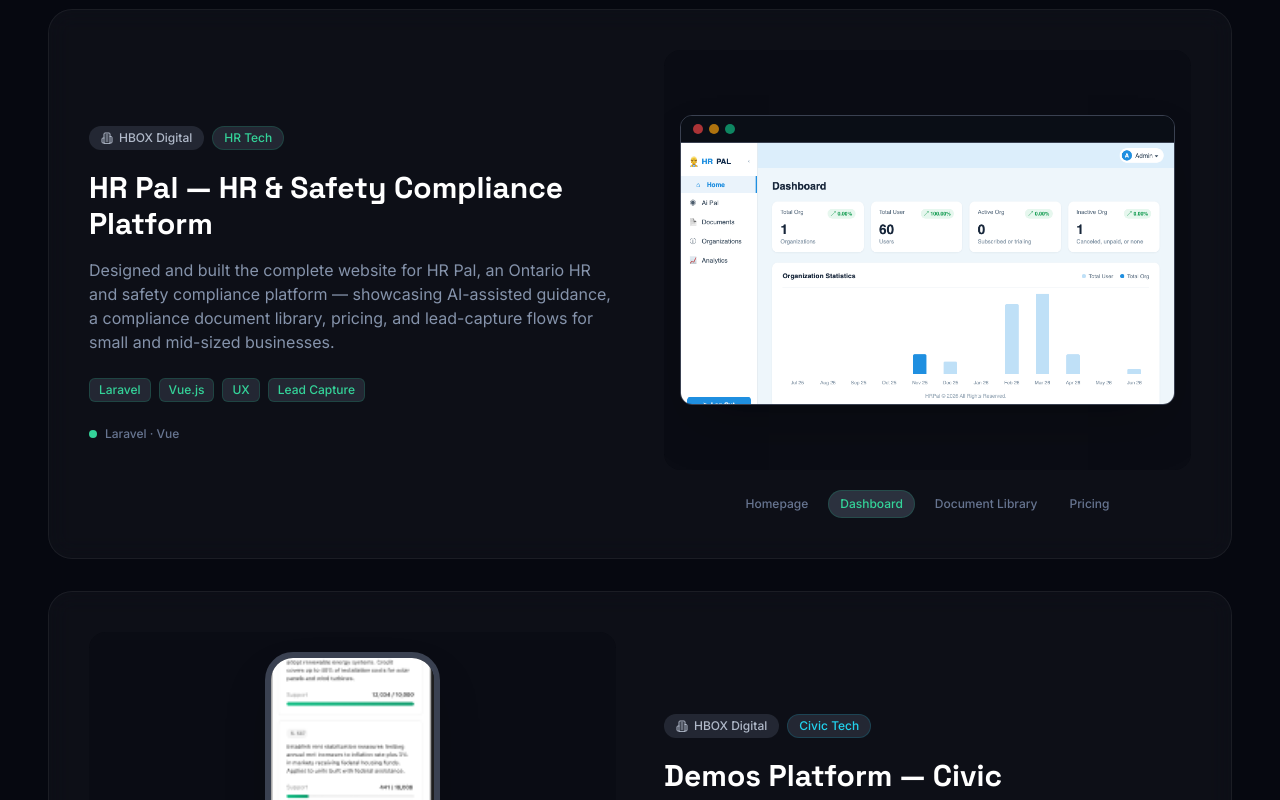
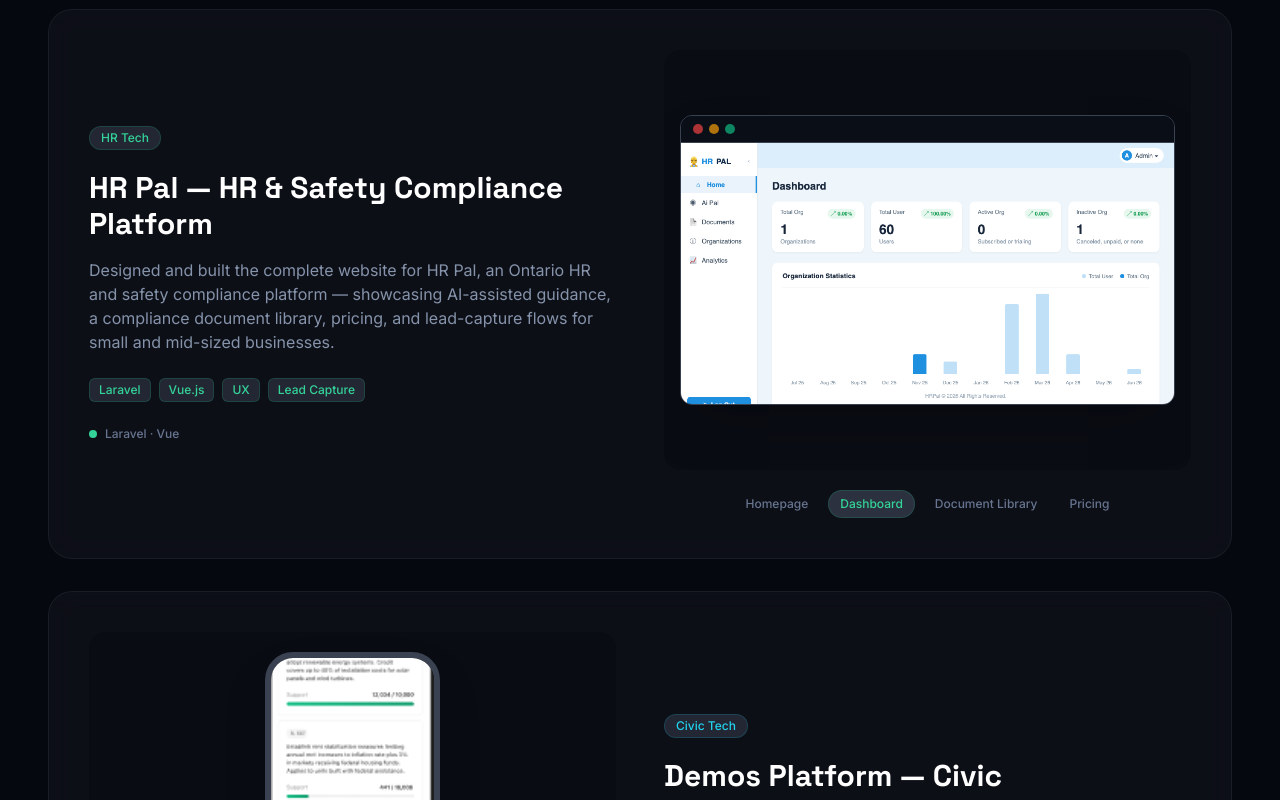
Before and after one commit to Zahoor58/zahoor-portfolio, a React (Vite) app: page / in a window 1280 px wide. Shown: the part 5000-5800 px from the top of the page. Built offline with nearby package versions, Linux system fonts and the light colour scheme.

Commit message:
Remove company tags from project showcases
Drop the company badge from each project card and the now-unused
company field from project data; company names remain in Experience.

Co-Authored-By: Claude Sonnet 5 <noreply@anthropic.com>

```diff
--- a/src/components/Projects.tsx
+++ b/src/components/Projects.tsx
@@ -1,5 +1,4 @@
 import { useEffect, useMemo, useState } from 'react';
-import { Lock, Building2 } from 'lucide-react';
 import { projects, projectFilters, type Project, type ProjectImage } from '../data';
 
 const accentMap: Record<string, { ring: string; text: string; bg: string; dot: string }> = {
@@ -107,15 +106,10 @@ function ProjectCarousel({
 
 function ProjectShowcase({ project, index }: { project: Project; index: number }) {
   const a = accentMap[project.accent] ?? accentMap.accent;
-  const isPrivate = project.company.toLowerCase().includes('client');
 
   const info = (
     <div className="flex flex-col justify-center">
       <div className="flex flex-wrap items-center gap-2">
-        <span className="inline-flex items-center gap-1.5 rounded-full bg-ink-800/50 px-3 py-1 text-xs font-medium text-ink-300">
-          {isPrivate ? <Lock className="h-3 w-3" /> : <Building2 className="h-3 w-3" />}
-          {project.company}
-        </span>
         <span className={`rounded-full bg-ink-800/50 px-3 py-1 text-xs font-medium ${a.text} ring-1 ring-inset ${a.ring}`}>
           {project.category}
         </span>
--- a/src/data.ts
+++ b/src/data.ts
@@ -107,7 +107,6 @@ export type Project = {
   name: string;
   tagline: string;
   description: string;
-  company: string;
   category: string;
   stack: string[];
   tags: string[];
@@ -125,7 +124,6 @@ export const projects: Project[] = [
     tagline: 'HR & Safety Compliance',
     description:
       'Designed and built the complete website for HR Pal, an Ontario HR and safety compliance platform — showcasing AI-assisted guidance, a compliance document library, pricing, and lead-capture flows for small and mid-sized businesses.',
-    company: 'HBOX Digital',
     category: 'HR Tech',
     stack: ['Laravel', 'Vue'],
     tags: ['Laravel', 'Vue.js', 'UX', 'Lead Capture'],
@@ -143,7 +141,6 @@ export const projects: Project[] = [
     tagline: 'Civic Engagement',
     description:
       'Engineered Laravel backend services for a civic-engagement platform that helps users read plain-language bill summaries, vote on active legislation, track representatives, and follow proposals — powered by a unified API layer integrating Congress.gov and OpenStates.',
-    company: 'HBOX Digital',
     category: 'Civic Tech',
     stack: ['Laravel', 'Congress API', 'OpenStates API'],
     tags: ['Laravel', 'Congress API', 'OpenStates API', 'Civic Tech'],
@@ -162,7 +159,6 @@ export const projects: Project[] = [
     tagline: 'Local News Platform',
     description:
       'A full-stack local news platform with a Laravel backend and a React Native mobile app. Users get real-time local news filtered by county and category, with breaking news alerts and subscriptions — backed by an admin dashboard for managing posts, categories, counties, and user submissions.',
-    company: 'HBOX Digital',
     category: 'Local News',
     stack: ['Laravel', 'React Native'],
     tags: ['React Native', 'Laravel', 'PHP', 'Local News', 'Mobile App'],
@@ -181,7 +177,6 @@ export const projects: Project[] = [
     tagline: 'Travel Companion',
     description:
       'A full-stack travel companion app built with React Native and a Laravel backend. Users can discover destinations, create and manage trips, track shared budgets, and explore curated places — backed by an operations console for managing users, imports, locations, trips, and support.',
-    company: 'HBOX Digital',
     category: 'Travel',
     stack: ['React Native', 'Laravel'],
     tags: ['React Native', 'Laravel', 'PHP', 'Travel App'],
@@ -199,7 +194,6 @@ export const projects: Project[] = [
     tagline: 'Telehealth & Analytics',
     description:
       'Built the marketing site and a custom admin analytics dashboard for a telehealth wellness provider — tracking patients, partners, revenue split, and commissions across consult fees and medication sales in real time.',
-    company: 'HBOX Digital',
     category: 'Telehealth',
     stack: ['WordPress', 'PHP'],
     tags: ['WordPress', 'PHP', 'Telehealth', 'Analytics'],
@@ -217,7 +211,6 @@ export const projects: Project[] = [
     tagline: 'Website Monitoring SaaS',
     description:
       'Built a website-monitoring SaaS platform from scratch with Laravel, PHP, and Bootstrap — scanning sites across 74+ technical and quality factors (SEO, HTTPS, uptime, Core Web Vitals) and alerting businesses before errors cost them customers. Automated background scans with cron jobs and queues.',
-    company: 'Mixvoip (Remote, Germany)',
     category: 'Website Monitoring SaaS',
     stack: ['Laravel', 'PHP', 'MySQL', 'Bootstrap'],
     tags: ['PHP', 'Laravel', 'MySQL', 'Bootstrap'],
@@ -235,7 +228,6 @@ export const projects: Project[] = [
     tagline: 'Energy Tech',
     description:
       'Enhanced and maintained software infrastructure for Utilidata\'s Karman AI power-orchestration platform, improving performance for large-scale energy management systems in an agile, cross-functional team.',
-    company: 'Techleadz',
     category: 'Energy Tech',
     stack: ['Django', 'AWS', 'PostgreSQL'],
     tags: ['Django', 'AWS', 'PostgreSQL'],
@@ -252,7 +244,6 @@ export const projects: Project[] = [
     tagline: 'Healthcare EHR',
     description:
       'Built hospital management portals covering registration, appointments, EHR, billing, and role-based access control for healthcare workflows across the US, UK, and New Zealand — cutting patient onboarding time by 20%.',
-    company: 'Einnovention',
     category: 'Healthcare',
     stack: ['Laravel', 'MySQL', 'JavaScript', 'Ajax'],
     tags: ['Laravel', 'MySQL', 'JavaScript', 'Ajax'],
@@ -269,7 +260,6 @@ export const projects: Project[] = [
     tagline: 'AI Search & Localization',
     description:
       'Built GPT-3-powered Bible AI search and chat features for biblepics.co, plus English and Hebrew localization — including bidirectional text handling and language switching — contributing to a 15% increase in engagement.',
-    company: 'Techleadz',
     category: 'Localization',
     stack: ['Django', 'OpenAI GPT-3', 'PostgreSQL'],
     tags: ['Django', 'OpenAI GPT-3', 'PostgreSQL', 'Localization'],
@@ -287,7 +277,6 @@ export const projects: Project[] = [
     tagline: 'Data & Analytics',
     description:
       'Developed a CRM for tracking transactions across multiple internal products, with CSV import, analytics, and visualization — reducing manual errors and improving efficiency by 20%.',
-    company: 'Client Project',
     category: 'Data & Analytics',
     stack: ['Python', 'Django', 'CSV Parsing', 'Data Viz'],
     tags: ['Python', 'Django', 'CSV Parsing', 'Data Viz'],
@@ -303,7 +292,6 @@ export const projects: Project[] = [
     tagline: 'SaaS Platforms',
     description:
       'Built a family of subscription platforms — Literal, Regular, and Monitor Builder, plus Regular Drive — for creating web/landing pages and secure data storage, integrating Trustpay, Purepay, and MaxPay and driving engagement gains of 15–30%.',
-    company: 'Client Projects',
     category: 'SaaS Platforms',
     stack: ['Laravel', 'Angular', 'React', 'TypeScript'],
     tags: ['Laravel', 'Angular', 'React', 'TypeScript'],
@@ -320,7 +308,6 @@ export const projects: Project[] = [
     tagline: 'Ops Automation',
     description:
       'Optimized database design and built automated order-tracking and notification workflows for Erista, Report Detective, and My Month-End — improving operational flow and UI quality across all three.',
-    company: 'Client Projects',
     category: 'Ops Automation',
     stack: ['Laravel', 'MySQL', 'Ajax', 'jQuery'],
     tags: ['Laravel', 'MySQL', 'Ajax', 'jQuery'],
@@ -336,7 +323,6 @@ export const projects: Project[] = [
     tagline: 'Auth & Payments',
     description:
       'Built Touch Safe and Ten Boosts — REST APIs and secure workflows for authentication, payment processing, and data exchange, paired with dynamic JavaScript/Ajax interfaces.',
-    company: 'Client Projects',
     category: 'Auth & Payments',
     stack: ['Python', 'Django REST Framework', 'SQLite'],
     tags: ['Python', 'Django REST Framework', 'SQLite'],
```
